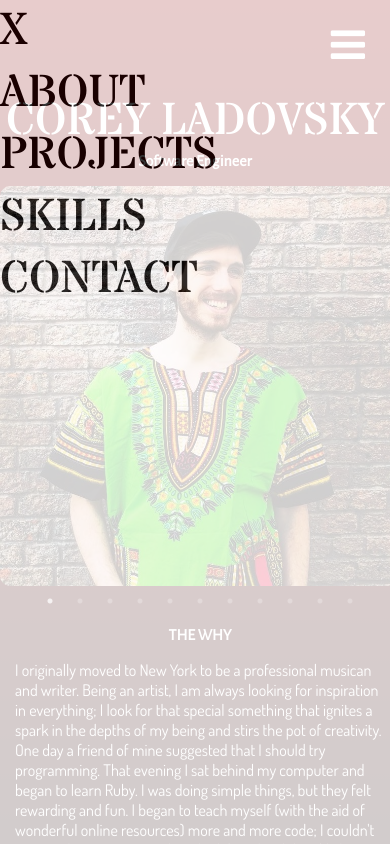
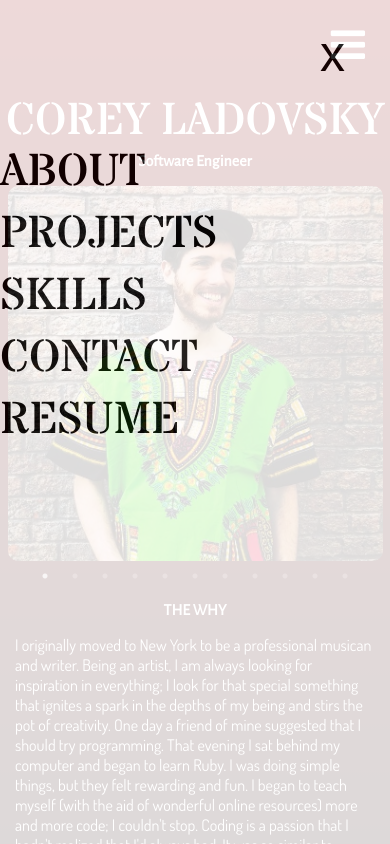
Before and after one commit to coreyladovsky/portfolio, a React (Create React App) app: page / in a window 390 px wide. Shown: the top 844 px of the page. Built offline with nearby package versions, Linux system fonts and the light colour scheme; the HTML template or start-up script is replaced by a standard one.

Commit message:
trying to track down minor space on about page in mobile mode

```diff
--- a/src/App.css
+++ b/src/App.css
@@ -11,4 +11,5 @@
 body {min-height: 100%;}
  html {
    min-height: 100%;
+   overflow-x: hidden;
  }
--- a/src/components/about.css
+++ b/src/components/about.css
@@ -34,21 +34,21 @@
 }
 
 .photo-carousel {
-  max-width: 400px;
-  height: 400px;
+  max-width: 375px;
+  height: 375px;
   object-fit: cover;
 }
 
 
 .slick-list {
-  max-width: 400px;
-  max-height: 400px;
+  max-width: 375px;
+  max-height: 375px;
   border-radius: 10px;
   margin: auto;
 }
 
 .slick-slider {
-  max-width: 500px;
+  max-width: 475px;
   margin: auto;
 }
 
@@ -64,6 +64,11 @@
   color: white;
 }
 
+.slick-slider .slick-initialized {
+  display: flex;
+  justify-content: space-around;
+}
+
 .slick-dots li button:before  {
   color: white;
 }
--- a/src/components/nav.css
+++ b/src/components/nav.css
@@ -2,8 +2,6 @@
   display: flex;
   font-size: 16px;
   justify-content: flex-end;
-  /* margin-top: 10px; */
-  /* margin-right: 10px; */
 }
 
 
@@ -20,8 +18,8 @@
   z-index: 2;
 }
 
-.nav-ul {
-  position: absolute;
+.nav-container {
+  position: fixed;
   width: 100%;
   top: 0;
   bottom:0;
@@ -29,9 +27,72 @@
   right: 0;
   min-height: 100%;
   background: white;
-  opacity: .8;
+  opacity: .85;
   font-family: 'Stardos Stencil', cursive;
   font-size: 45px;
   z-index: 100;
+  display: grid;
+  grid-template-rows: 1fr 5fr;
+}
 
+.close-nav {
+  font-family: sans-serif;
+  text-align: right;
 }
+
+.close-nav div {
+  padding: 25px;
+  font-size: 50px;
+  margin-right: 20px;
+}
+
+.close-nav div:hover {
+  cursor: pointer;
+}
+
+.resume-nav {
+  font-family: 'Stardos Stencil', cursive;
+  font-size: 45px;
+  color: black;
+  text-decoration: none;
+  display: block;
+}
+
+.nav-ul {
+  /* display: grid; */
+  justify-content: center;
+  align-items: center;
+  list-style: none;
+}
+
+.nav-ul li:hover {
+  cursor: pointer;
+}
+
+.nav-ul a:hover {
+  cursor: pointer;
+}
+
+
+
+
+
+
+
+
+
+
+
+
+
+
+
+
+
+
+
+
+
+
+
+/* comment */
--- a/src/components/nav.jsx
+++ b/src/components/nav.jsx
@@ -2,6 +2,7 @@ import React from 'react';
 import { withRouter } from "react-router-dom";
 import resume from "../assets/resume.pdf";
 import "./nav.css";
+import $ from "jquery";
 
 class NavBar extends React.Component {
   constructor(props) {
@@ -11,10 +12,12 @@ class NavBar extends React.Component {
   }
 
   toggleNav() {
-
+    $(".nav-container").css("display", "none");
   }
 
   handleSelection(event) {
+    $(".nav-container").css("display", "block");
+
           // this.props.history.push(`/home`);
 
     // if(event.target.innerText) {
@@ -37,8 +40,9 @@ class NavBar extends React.Component {
           <i className="fas fa fa-bars menu-bars" onClick={this.handleSelection}></i>
         </div>
         <div>
+          <div className="nav-container">
+            <div className="close-nav" ><div onClick={this.toggleNav}>x</div></div>
           <ul onClick={this.handleSelection} className="nav-ul">
-            <div className="close-nav" onClick={this.toggleNav}>X</div>
             <li className="about-nav">ABOUT</li>
             <li className="projects-nav">PROJECTS</li>
             <li className="skills-nav">
@@ -46,8 +50,9 @@ class NavBar extends React.Component {
             </li>
             <li className="contact-nav">CONTACT</li>
 
-              <a href={resume} className="resume-link resume-nav" target="_blank">RESUME</a>
+              <a href={resume} className="resume-link-nav resume-nav" target="_blank">RESUME</a>
           </ul>
+        </div>
 
 
 
```
